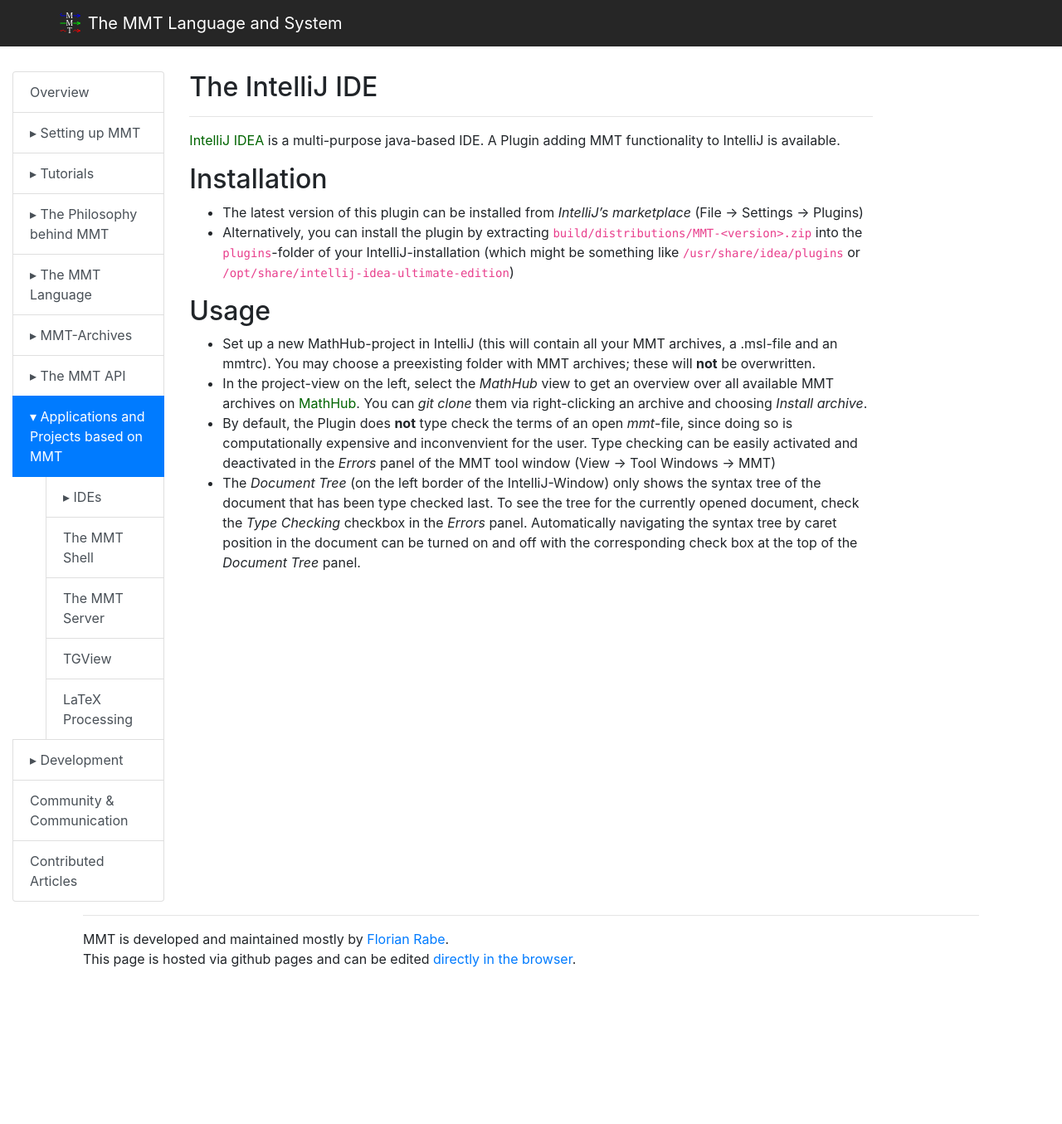
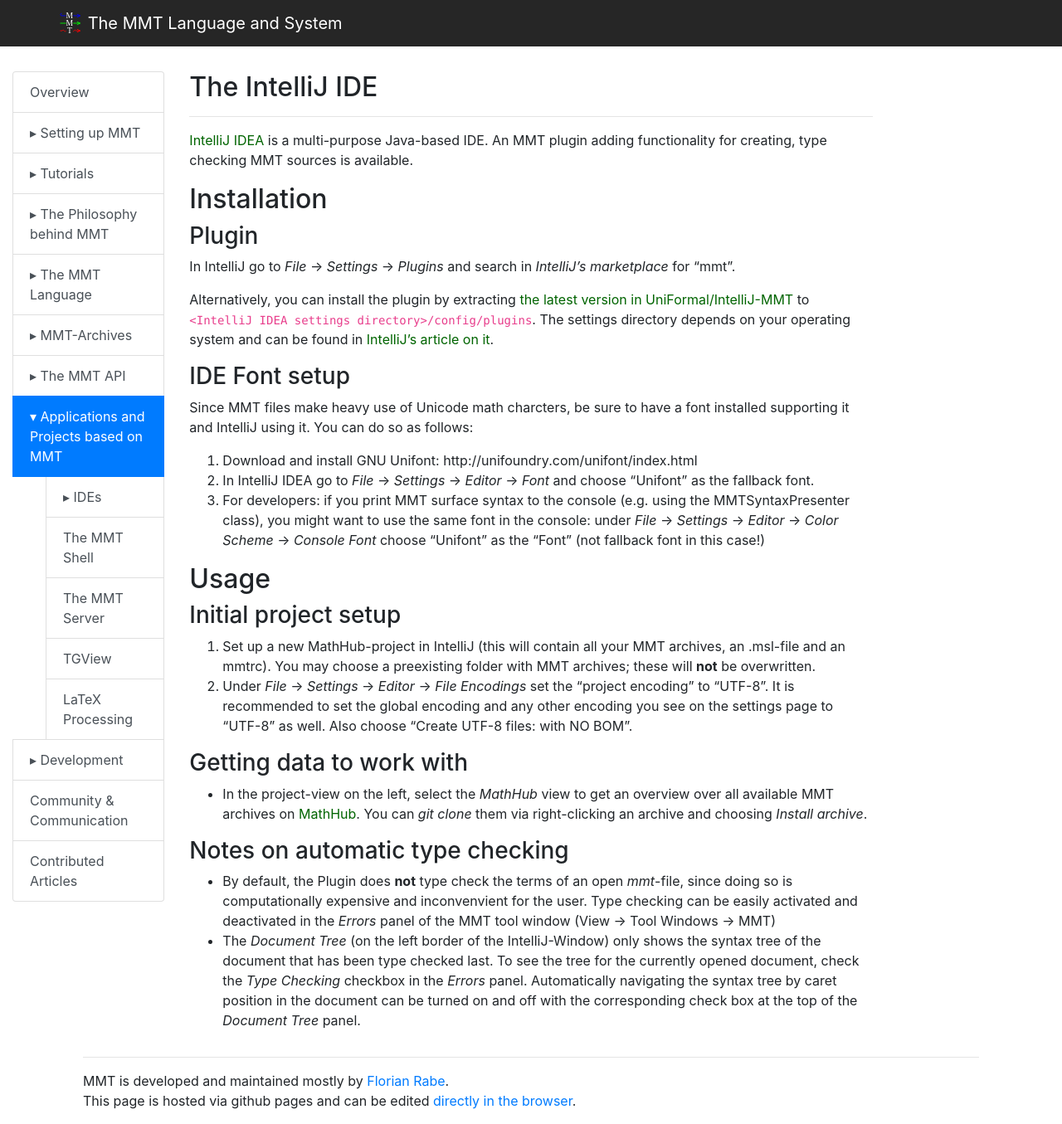
Before and after one commit to UniFormal/uniformal.github.io, a Jekyll site: the page built from doc/applications/intellij.md, in a window 1280 px wide. Shown: the whole page at 83% size. Built offline with Jekyll 4.4.1, drawn with Linux system fonts in a browser that asks for light colours; before the commit the page ends 1184 px from its top, so only the background shows below that.

Commit message:
Document UTF-8 and font setup for MMT IntelliJ plugin

```diff
--- a/doc/applications/intellij.md
+++ b/doc/applications/intellij.md
@@ -2,15 +2,37 @@
 layout: doc
 title: The IntelliJ IDE
 ---
-[IntelliJ IDEA](https://www.jetbrains.com/idea/) is a multi-purpose java-based IDE. A Plugin adding MMT functionality to IntelliJ is available.
+[IntelliJ IDEA](https://www.jetbrains.com/idea/) is a multi-purpose Java-based IDE. An MMT plugin adding functionality for creating, type checking MMT sources is available.
 
 ## Installation
-- The latest version of this plugin can be installed from *IntelliJ's marketplace* (File -> Settings -> Plugins)
-- Alternatively, you can install the plugin by extracting `build/distributions/MMT-<version>.zip` into the `plugins`-folder of your IntelliJ-installation (which might be something like `/usr/share/idea/plugins` or `/opt/share/intellij-idea-ultimate-edition`)
+
+### Plugin
+
+In IntelliJ go to *File* -> *Settings* -> *Plugins* and search in *IntelliJ's marketplace* for "mmt".
+
+Alternatively, you can install the plugin by extracting [the latest version in UniFormal/IntelliJ-MMT](https://github.com/UniFormal/IntelliJ-MMT/tree/master/build/distributions) to `<IntelliJ IDEA settings directory>/config/plugins`. The settings directory depends on your operating system and can be found in [IntelliJ's article on it](https://intellij-support.jetbrains.com/hc/en-us/articles/206544519-Directories-used-by-the-IDE-to-store-settings-caches-plugins-and-logs).
+
+### IDE Font setup
+
+Since MMT files make heavy use of Unicode math charcters, be sure to have a font installed supporting it and IntelliJ using it. You can do so as follows:
+
+1. Download and install GNU Unifont: http://unifoundry.com/unifont/index.html
+2. In IntelliJ IDEA go to *File* -> *Settings* -> *Editor* -> *Font* and choose "Unifont" as the fallback font.
+3. For developers: if you print MMT surface syntax to the console (e.g. using the MMTSyntaxPresenter class), you might want to use the same font in the console: under *File* -> *Settings* -> *Editor* -> *Color Scheme* -> *Console Font* choose "Unifont" as the "Font" (not fallback font in this case!)
 
 ## Usage
-- Set up a new MathHub-project in IntelliJ (this will contain all your MMT archives, a .msl-file and an mmtrc). You may choose a preexisting folder with MMT archives; these will **not** be overwritten.
+
+### Initial project setup
+
+1. Set up a new MathHub-project in IntelliJ (this will contain all your MMT archives, an .msl-file and an mmtrc). You may choose a preexisting folder with MMT archives; these will **not** be overwritten.
+2. Under *File* -> *Settings* -> *Editor* -> *File Encodings* set the "project encoding" to "UTF-8". It is recommended to set the global encoding and any other encoding you see on the settings page to "UTF-8" as well. Also choose "Create UTF-8 files: with NO BOM".
+
+### Getting data to work with
+
 - In the project-view on the left, select the *MathHub* view to get an overview over all available MMT archives on
 [MathHub](http://gl.mathhub.info). You can *git clone* them via right-clicking an archive and choosing *Install archive*.
+
+### Notes on automatic type checking
+
 - By default, the Plugin does **not** type check the terms of an open *mmt*-file, since doing so is computationally expensive and inconvenvient for the user. Type checking can be easily activated and deactivated in the *Errors* panel of the MMT tool window (View -> Tool Windows -> MMT)
 - The *Document Tree* (on the left border of the IntelliJ-Window) only shows the syntax tree of the document that has been type checked last. To see the tree for the currently opened document, check the *Type Checking* checkbox in the *Errors* panel. Automatically navigating the syntax tree by caret position in the document can be turned on and off with the corresponding check box at the top of the *Document Tree* panel.
```
